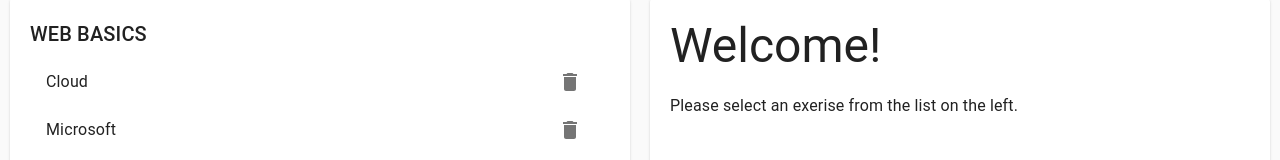
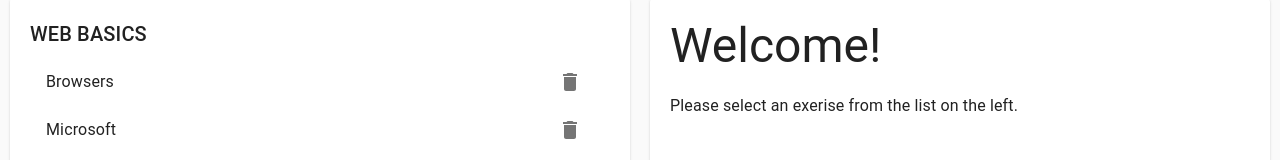
Before and after one commit to kristina-arezina/terms-2-program, a React (Create React App) app: page / in a window 1280 px wide. Shown: the part 124-284 px from the top of the page. Built offline with nearby package versions, Linux system fonts and the light colour scheme.

Commit message:
added browser information

```diff
--- a/src/components/Layout/JourneyList.js
+++ b/src/components/Layout/JourneyList.js
@@ -1,5 +1,4 @@
 import React from 'react';
-import { makeStyles } from '@material-ui/core/styles';
 import ExpansionPanel from '@material-ui/core/ExpansionPanel';
 import ExpansionPanelSummary from '@material-ui/core/ExpansionPanelSummary';
 import ExpansionPanelDetails from '@material-ui/core/ExpansionPanelDetails';
@@ -30,8 +29,6 @@ export default function JourneyList() {
                 <ExpansionPanel>
                     <ExpansionPanelSummary
                         expandIcon={<ExpandMoreIcon/>}
-                        aria-controls="panel1a-content"
-                        id="panel1a-header"
                     >
                         <Typography>Complete Beginner</Typography>
                     </ExpansionPanelSummary>
--- a/src/store.js
+++ b/src/store.js
@@ -7,9 +7,13 @@ export const muscles = [
 
 export const exercises = [
     {
-        id: 'cloud',
-        title: 'Cloud',
-        description: 'Legs exercise...',
+        id: 'browsers',
+        title: 'Browsers',
+        description: 'Browsers “ask” for information and then show us ' +
+            'that information on our screens in a way that we ' +
+            'can understand it. They can be thought of as interpreters' +
+            ' of the web. Without them it would be very hard to make ' +
+            'sense of anything on your screen.',
         muscles: 'web basics'
     },
     {
```
